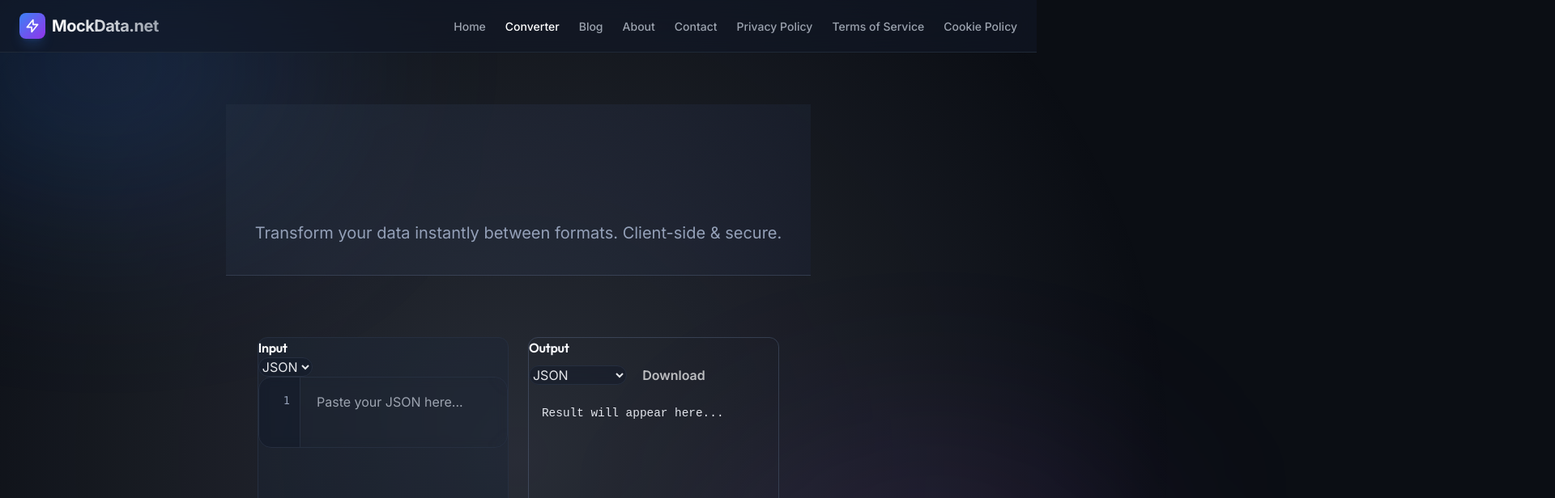
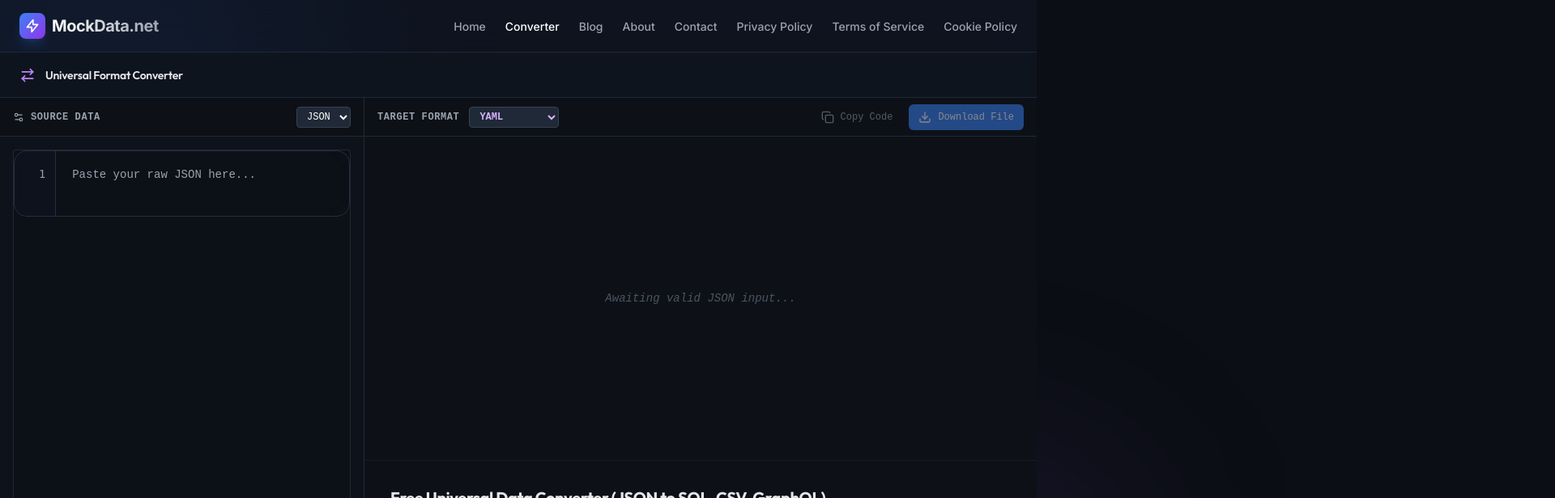
Before and after one commit to burakklc/mock-data-generator, a React (Vite) app: page /converter in a window 1280 px wide. Shown: the top 616 px of the page at 81% size, 1920 px wide, since content can reach past the window. Built offline with nearby package versions, Linux system fonts and the light colour scheme.

Commit message:
refactor: redesign converter page UI and update sitemap lastmod timestamps

```diff
--- a/src/pages/ConverterPage.tsx
+++ b/src/pages/ConverterPage.tsx
@@ -1,6 +1,9 @@
-import { useState, useEffect, useMemo } from 'react';
+import { useState, useEffect } from 'react';
+import { Copy, Download, Check, ArrowRightLeft, Settings2 } from 'lucide-react';
 import LinedTextArea from '../components/LinedTextArea';
+import { CodePreview } from '../components/CodePreview';
 import SEO from '../components/SEO';
+import { Button } from '../components/ui/Button';
 import { parseInput, type ImportFormat } from '../utils/importers';
 import {
     toJsonString,
@@ -10,16 +13,7 @@ import {
     toYamlString,
     toGraphQL,
     toTypeScript,
-    downloadJson,
-    downloadCsv,
-    downloadSql,
-    downloadXml,
-    downloadYaml,
-    downloadGraphQL,
-    downloadTypeScript
 } from '../utils/exporters';
-import { translations } from '../i18n';
-import type { Language } from '../types';
 
 type OutputFormat = 'json' | 'csv' | 'sql' | 'xml' | 'yaml' | 'graphql' | 'typescript';
 
@@ -29,19 +23,12 @@ const outputFormats: OutputFormat[] = ['json', 'csv', 'sql', 'xml', 'yaml', 'gra
 export default function ConverterPage() {
     const [input, setInput] = useState('');
     const [inputFormat, setInputFormat] = useState<ImportFormat>('json');
-    const [outputFormat, setOutputFormat] = useState<OutputFormat>('json');
+    const [outputFormat, setOutputFormat] = useState<OutputFormat>('yaml');
+
     const [parsedData, setParsedData] = useState<any[]>([]);
     const [error, setError] = useState<string | null>(null);
     const [output, setOutput] = useState('');
-
-    // Use existing language state from localStorage or default
-    const [language] = useState<Language>(() => {
-        if (typeof window === 'undefined') return 'en';
-        const stored = window.localStorage.getItem('mdg.language');
-        return stored === 'tr' ? 'tr' : 'en';
-    });
-
-    const t = translations[language];
+    const [copied, setCopied] = useState(false);
 
     useEffect(() => {
         const result = parseInput(input, inputFormat);
@@ -77,78 +64,129 @@ export default function ConverterPage() {
         }
     }, [parsedData, outputFormat]);
 
+    const handleCopy = async () => {
+        if (!output) return;
+        await navigator.clipboard.writeText(output);
+        setCopied(true);
+        setTimeout(() => setCopied(false), 2000);
+    };
+
     const handleDownload = () => {
-        if (!parsedData.length) return;
-        switch (outputFormat) {
-            case 'json': downloadJson(parsedData, 'converted.json'); break;
-            case 'csv': downloadCsv(parsedData, 'converted.csv'); break;
-            case 'sql': downloadSql(parsedData, 'converted_data', 'converted.sql'); break;
-            case 'xml': downloadXml(parsedData, 'converted.xml'); break;
-            case 'yaml': downloadYaml(parsedData, 'converted.yaml'); break;
-            case 'graphql': downloadGraphQL(parsedData, 'ConvertedData', 'converted.graphql'); break;
-            case 'typescript': downloadTypeScript(parsedData, 'ConvertedData', 'converted.ts'); break;
-        }
+        if (!output) return;
+        const blob = new Blob([output], { type: 'text/plain' });
+        const url = URL.createObjectURL(blob);
+        const a = document.createElement('a');
+        a.href = url;
+        const exts: Record<string, string> = { json: 'json', csv: 'csv', sql: 'sql', xml: 'xml', yaml: 'yaml', graphql: 'graphql', typescript: 'ts' };
+        a.download = `converted.${exts[outputFormat] || 'txt'}`;
+        a.click();
+        URL.revokeObjectURL(url);
     };
 
     return (
-        <div className="app">
+        <div className="flex flex-col flex-1 bg-[#0d1117] h-[calc(100vh-64px)] overflow-hidden">
             <SEO
-                title="Universal Data Converter"
-                description="Convert data between JSON, CSV, XML, YAML, SQL, and more instantly in your browser."
+                title="Universal Data Converter | Free JSON to SQL, CSV, XML"
+                description="Instantly transform mock data between JSON, CSV, XML, YAML, SQL, GraphQL, and TypeScript entirely in your browser without backend processing."
             />
 
-            <header className="hero hero--sm">
-                <div className="hero__content">
-                    <h1>Universal Data Converter</h1>
-                    <p>Transform your data instantly between formats. Client-side & secure.</p>
+            <div className="h-14 border-b border-gray-800 flex items-center justify-between px-6 bg-gray-900/50 flex-shrink-0 z-20">
+              <div className="flex items-center gap-3">
+                <ArrowRightLeft className="w-5 h-5 text-purple-400" />
+                <h1 className="text-sm font-semibold text-gray-200">
+                  Universal Format Converter
+                </h1>
               </div>
-            </header>
+            </div>
 
-            <div className="generator-layout">
-                <div className="generator-workspace">
-                    {/* INPUT PANEL */}
-                    <div className="workspace-panel input-panel">
-                        <div className="panel-header">
-                            <h3>Input</h3>
+            <div className="flex flex-1 overflow-hidden font-mono text-sm">
+                {/* LEFT PANEL: INPUT */}
+                <div className="flex flex-col w-[450px] border-r border-gray-800 bg-gray-900/30">
+                    <div className="h-12 flex items-center bg-[#0d1117] border-b border-gray-800 px-4 justify-between">
+                        <span className="text-gray-400 font-bold text-xs uppercase tracking-wider flex items-center gap-2">
+                           <Settings2 className="w-3.5 h-3.5" /> Source Data
+                        </span>
                         <select
                             value={inputFormat}
                             onChange={(e) => setInputFormat(e.target.value as ImportFormat)}
-                                className="format-select"
+                            className="bg-gray-800 border border-gray-700 text-xs rounded py-1 px-2 text-white focus:ring-1 focus:ring-purple-500 outline-none"
                         >
                             {inputFormats.map(f => <option key={f} value={f}>{f.toUpperCase()}</option>)}
                         </select>
                     </div>
+
+                    <div className="flex-1 p-4 flex flex-col gap-4 overflow-hidden relative">
+                        <div className="flex-1 rounded border border-gray-700/50 overflow-hidden bg-[#0d1117]/80">
                             <LinedTextArea
                                 value={input}
                                 onChange={(e) => setInput(e.target.value)}
-                            placeholder={`Paste your ${inputFormat.toUpperCase()} here...`}
+                                placeholder={`Paste your raw ${inputFormat.toUpperCase()} here...`}
                             />
+                        </div>
                         {error && (
-                            <div className="error-box">
-                                <h4>Parse Error</h4>
-                                <p>{error}</p>
+                            <div className="absolute bottom-6 left-6 right-6 p-3 bg-red-500/10 border border-red-500/20 text-red-400 text-xs rounded break-all shadow-lg backdrop-blur-md">
+                                <strong className="block mb-1">Parsing Error:</strong>
+                                {error}
+                            </div>
+                        )}
+                    </div>
+                </div>
+
+                {/* RIGHT PANEL: OUTPUT */}
+                <div className="flex-1 flex flex-col bg-[#0d1117]">
+                    {/* TOOLBAR */}
+                    <div className="h-12 border-b border-gray-800 flex items-center justify-between px-4 gap-2 flex-shrink-0">
+                        <div className="flex items-center gap-3">
+                            <span className="text-gray-400 font-bold text-xs uppercase tracking-wider">Target Format</span>
+                            <select
+                                value={outputFormat}
+                                onChange={(e) => setOutputFormat(e.target.value as OutputFormat)}
+                                className="bg-gray-800 border border-gray-700 text-xs rounded py-1 px-2 text-purple-300 font-semibold focus:ring-1 focus:ring-purple-500 outline-none"
+                            >
+                                {outputFormats.map(f => <option key={f} value={f}>{f.toUpperCase()}</option>)}
+                            </select>
+                        </div>
+
+                        <div className="flex items-center gap-2">
+                            <Button variant="ghost" size="sm" onClick={handleCopy} disabled={!output}>
+                                {copied ? <Check className="w-4 h-4 text-green-400" /> : <Copy className="w-4 h-4 text-gray-400 group-hover:text-white" />}
+                                <span className={`ml-2 hidden xl:inline ${copied ? 'text-green-400' : 'text-gray-400'}`}>{copied ? 'Copied' : 'Copy Code'}</span>
+                            </Button>
+                            <Button size="sm" onClick={handleDownload} disabled={!output}>
+                                <Download className="w-4 h-4 mr-2" />
+                                Download File
+                            </Button>
+                        </div>
+                    </div>
+
+                    {/* CODE PREVIEW */}
+                    <div className="flex-1 flex flex-col overflow-y-auto scrollbar-hide">
+                        <div className="min-h-[400px]">
+                            {output ? (
+                                <CodePreview code={output} language={
+                                    outputFormat === 'json' ? 'json' :
+                                    outputFormat === 'sql' ? 'sql' :
+                                    outputFormat === 'graphql' ? 'graphql' :
+                                    outputFormat === 'typescript' ? 'typescript' :
+                                    outputFormat === 'xml' ? 'xml' :
+                                    outputFormat === 'yaml' ? 'yaml' : 'csv'
+                                } />
+                            ) : (
+                                <div className="h-full flex items-center justify-center text-gray-600 italic">
+                                    Awaiting valid {inputFormat.toUpperCase()} input...
                                 </div>
                             )}
                         </div>
 
-                    {/* OUTPUT PANEL */}
-                    <div className="workspace-panel output-panel">
-                        <div className="panel-header">
-                            <h3>Output</h3>
-                            <div className="output-controls">
-                                <select
-                                    value={outputFormat}
-                                    onChange={(e) => setOutputFormat(e.target.value as OutputFormat)}
-                                    className="format-select"
-                                >
-                                    {outputFormats.map(f => <option key={f} value={f}>{f.toUpperCase()}</option>)}
-                                </select>
-                                <button className="generate-btn sm" onClick={handleDownload} disabled={!output}>
-                                    Download
-                                </button>
+                        {/* SEO ARTICLE FOOTER */}
+                        <div className="p-8 mt-auto border-t border-gray-800/50 text-gray-400 text-sm bg-[#0d1117]">
+                            <article className="max-w-4xl mx-auto">
+                                <h2 className="text-xl font-bold text-gray-200 mb-3">Free Universal Data Converter (JSON to SQL, CSV, GraphQL)</h2>
+                                <p className="mb-2 leading-relaxed">Modern web applications deal with data in multiple structures. Whether you are migrating NoSQL JSON documents into legacy Relational Databases (SQL), or building strictly typed `GraphQL` schema definitions, our universal converting tool handles the transformation instantly within your browser.</p>
+                                <h3 className="text-lg font-semibold text-gray-300 mt-4 mb-2">Zero-Server Security Guarantee</h3>
+                                <p className="leading-relaxed">Unlike traditional format converters, MockData.net does not send your raw payloads to a backend server for parsing. Utilizing Javascript bindings like `yaml` and recursive DOM tree walkers, your sensitive JSON records are converted to `CSV` or `TypeScript` locally. This guarantees absolute compliance with GDPR constraints when parsing proprietary company exports.</p>
+                            </article>
                         </div>
-                        </div>
-                        <pre className="preview-code">{output || 'Result will appear here...'}</pre>
                     </div>
                 </div>
             </div>
```
Also changed, not shown: 1 other file (tests, documents, lock files or other folders). Lines whose indentation alone changed are shown as unchanged.
